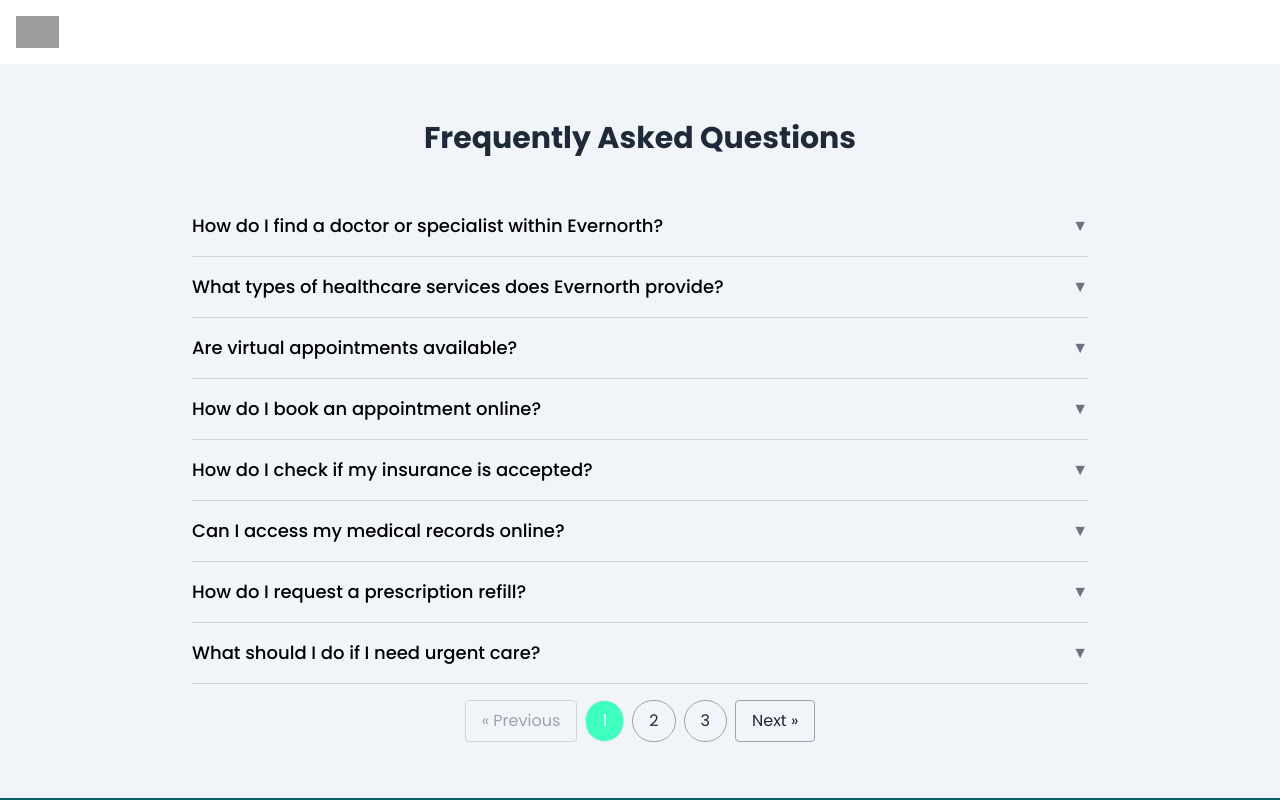
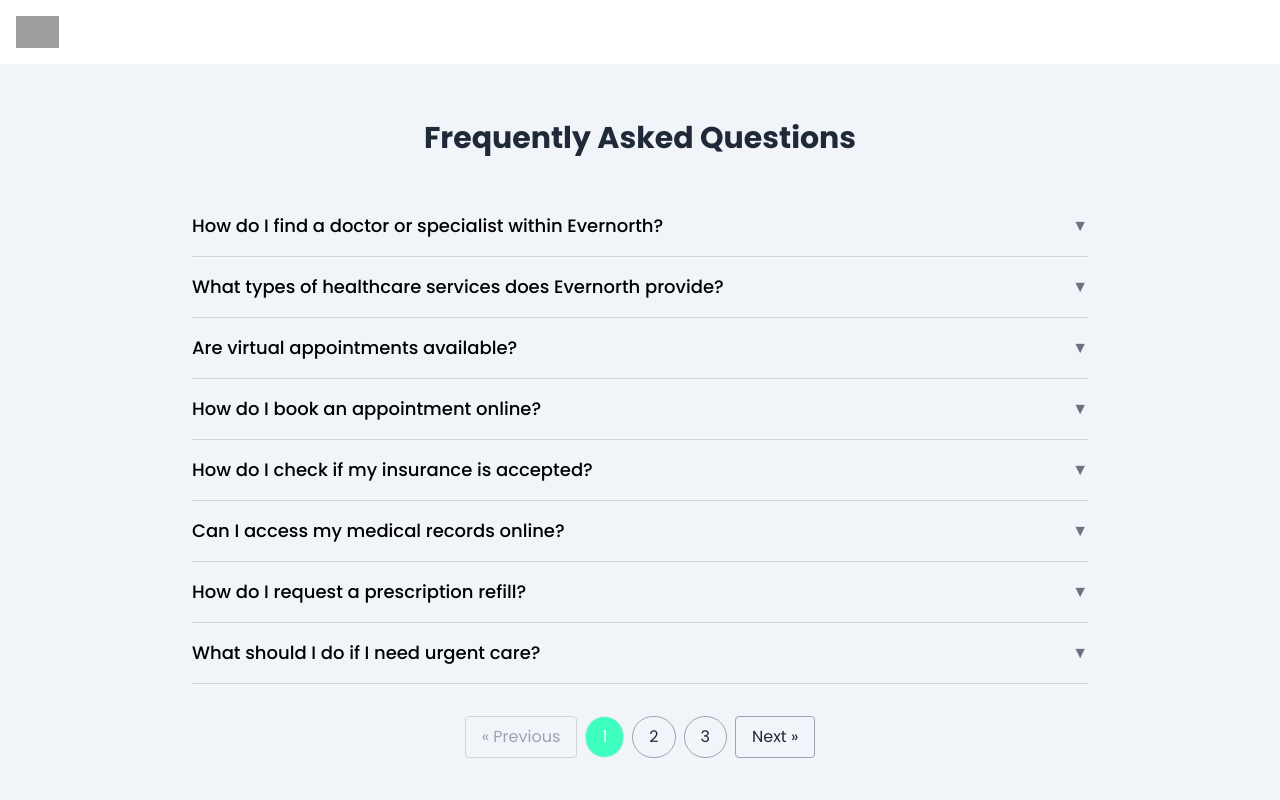
Before and after one commit to Jayakrishna14s/MPS-DEMO, a React (Vite) app: page /faqs in a window 1280 px wide. Built offline with nearby package versions, Linux system fonts and the light colour scheme; grey boxes are pictures that could not be loaded.

Commit message:
Update Questions.jsx

```diff
--- a/src/routes/faqs/components/Questions.jsx
+++ b/src/routes/faqs/components/Questions.jsx
@@ -56,7 +56,7 @@
         </div>
 
         {/* Pagination Controls */}
-        <div className="flex justify-center items-center mt-4 space-x-2">
+        <div className="flex justify-center items-center my-8 space-x-2">
           <button
             className={`py-2 px-4 rounded border ${
               currentPage === 1
```
